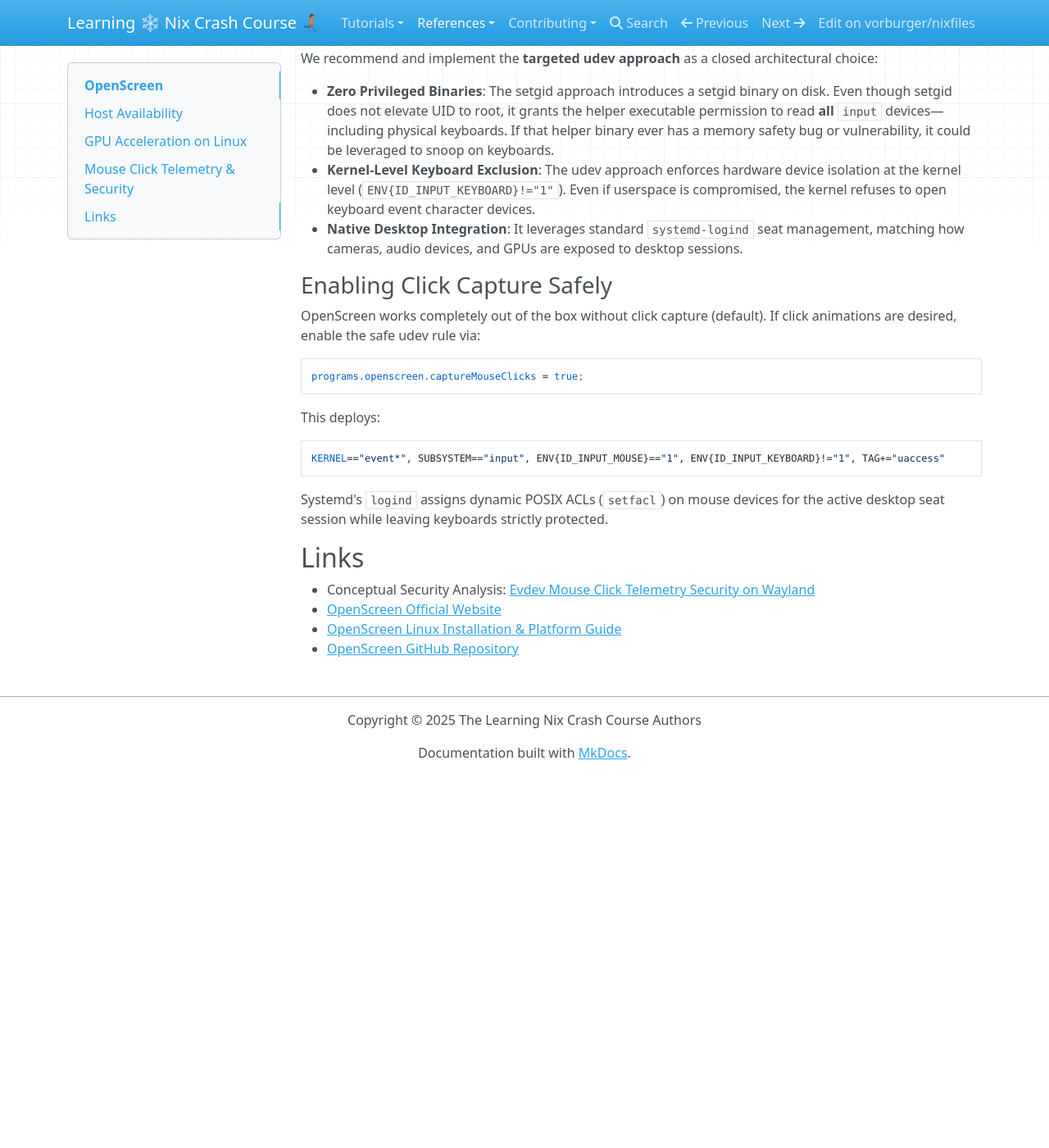
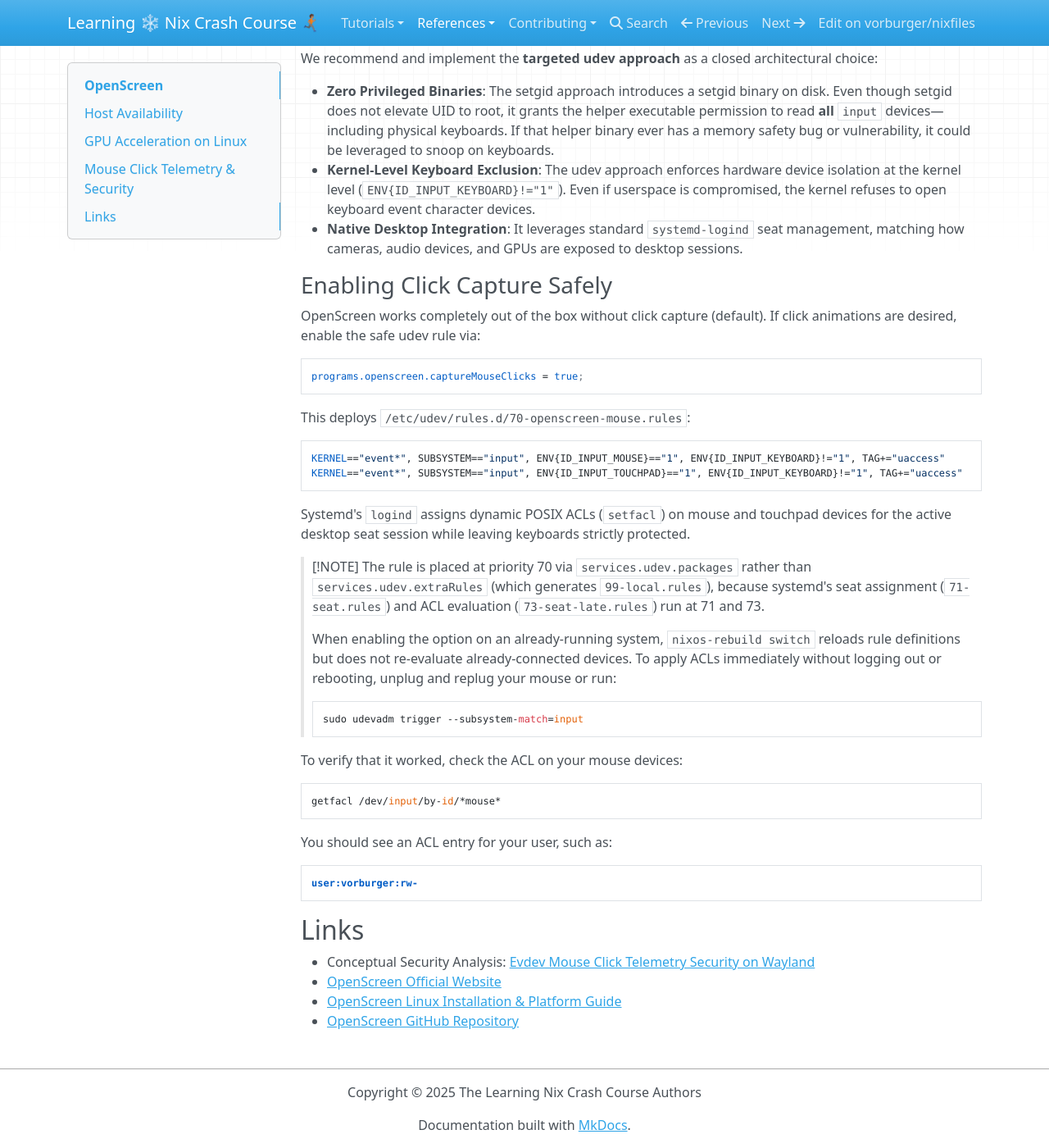
Before and after one commit to vorburger/nixfiles, an MkDocs documentation site: the page built from docs/docs/reference/openscreen.md, in a window 1280 px wide and 1400 px high, scrolled down 2027 px. Shown: the whole window at 82% size. Built offline with MkDocs 1.6.1, drawn with Linux system fonts in a browser that asks for light colours; nearby versions of some CDN libraries; before the commit the page ends 2973 px from its top, so only the background shows below that.

Commit message:
fix(openscreen): place mouse uaccess rule at priority 70 before systemd seat rules

````diff
--- a/docs/docs/reference/openscreen.md
+++ b/docs/docs/reference/openscreen.md
@@ -85,13 +85,31 @@ OpenScreen works completely out of the box without click capture (default). If c
 programs.openscreen.captureMouseClicks = true;
 ```
 
-This deploys:
+This deploys `/etc/udev/rules.d/70-openscreen-mouse.rules`:
 
 ```udev
 KERNEL=="event*", SUBSYSTEM=="input", ENV{ID_INPUT_MOUSE}=="1", ENV{ID_INPUT_KEYBOARD}!="1", TAG+="uaccess"
+KERNEL=="event*", SUBSYSTEM=="input", ENV{ID_INPUT_TOUCHPAD}=="1", ENV{ID_INPUT_KEYBOARD}!="1", TAG+="uaccess"
 ```
 
-Systemd's `logind` assigns dynamic POSIX ACLs (`setfacl`) on mouse devices for the active desktop seat session while leaving keyboards strictly protected.
+Systemd's `logind` assigns dynamic POSIX ACLs (`setfacl`) on mouse and touchpad devices for the active desktop seat session while leaving keyboards strictly protected.
+
+> [!NOTE]
+> The rule is placed at priority 70 via `services.udev.packages` rather than `services.udev.extraRules` (which generates `99-local.rules`), because systemd's seat assignment (`71-seat.rules`) and ACL evaluation (`73-seat-late.rules`) run at 71 and 73.
+>
+> When enabling the option on an already-running system, `nixos-rebuild switch` reloads rule definitions but does not re-evaluate already-connected devices. To apply ACLs immediately without logging out or rebooting, unplug and replug your mouse or run:
+>
+> ```bash
+> sudo udevadm trigger --subsystem-match=input
+> ```
+
+To verify that it worked, check the ACL on your mouse devices:
+
+    getfacl /dev/input/by-id/*mouse*
+
+You should see an ACL entry for your user, such as:
+
+    user:vorburger:rw-
 
 ## Links
 
````
Also changed, not shown: 1 other file.
